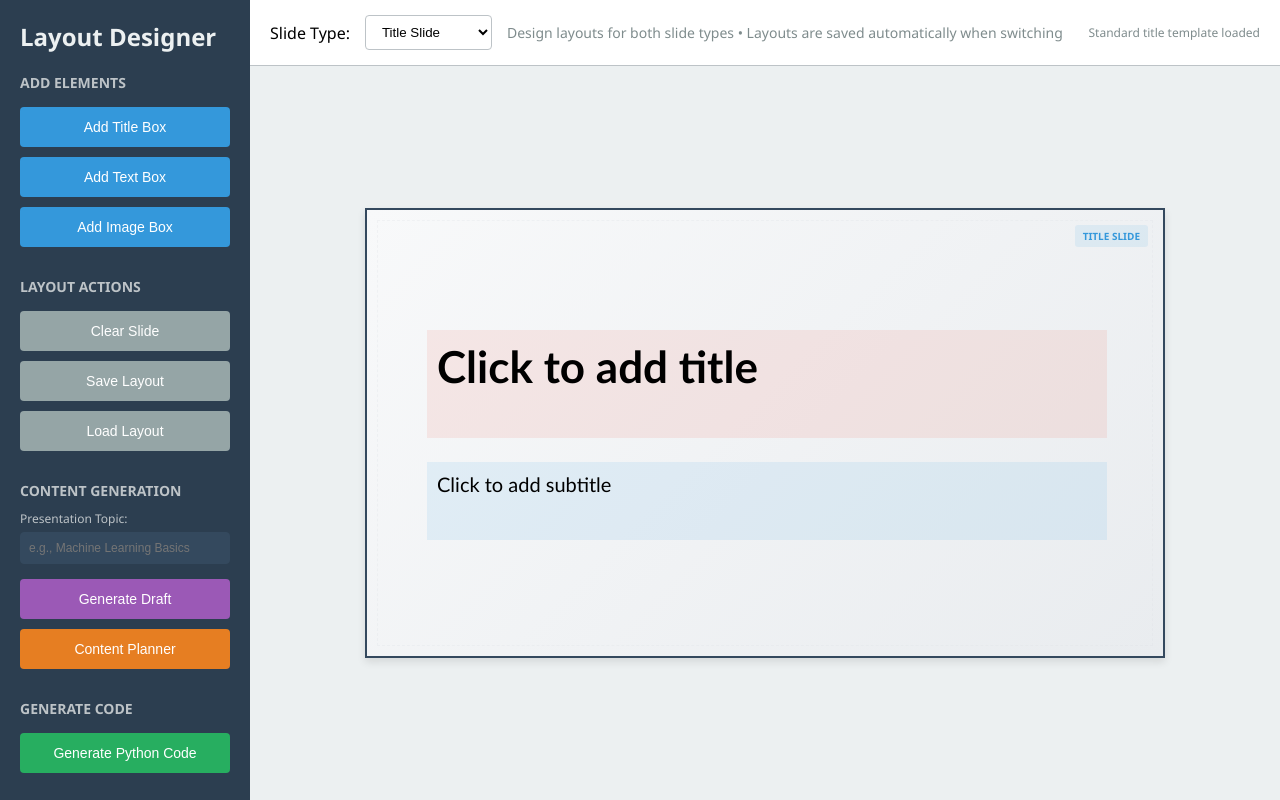
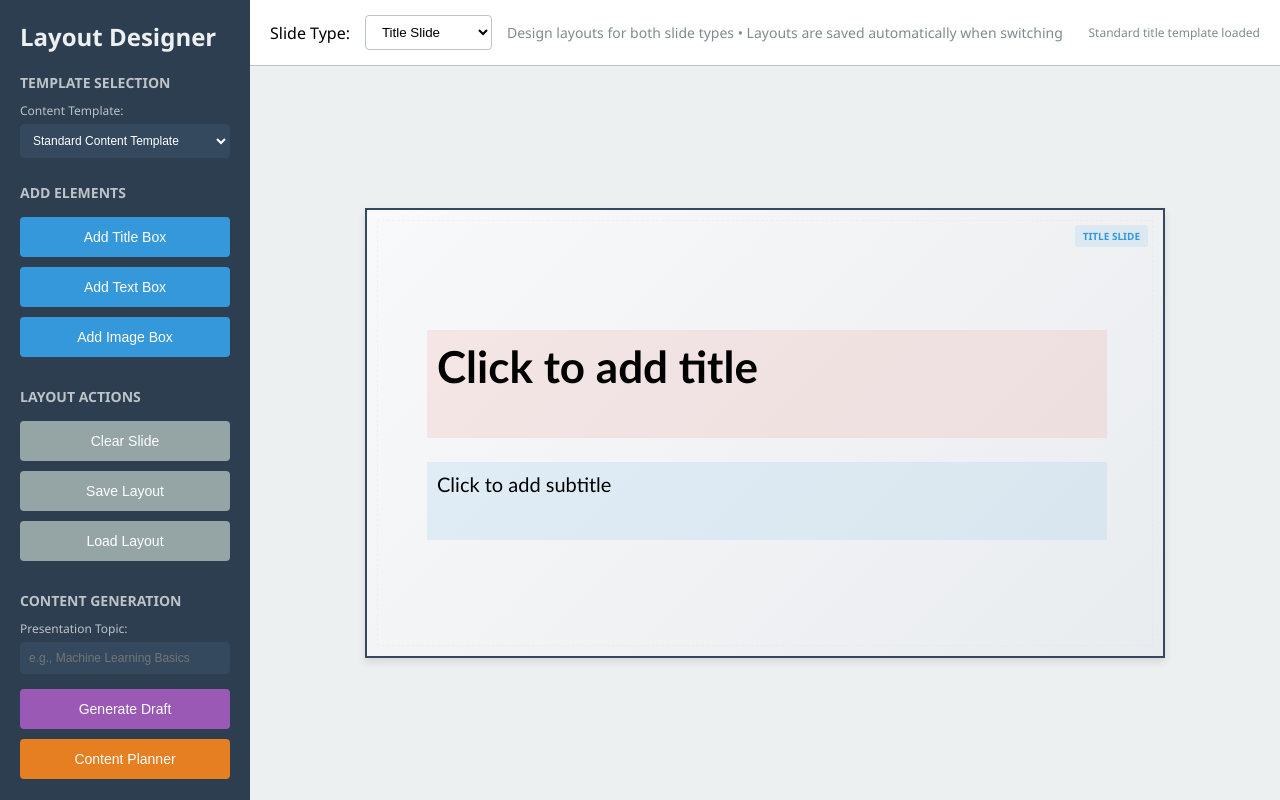
Before and after one commit to Aufco/powerpoint-layout-designer, a Flask app: page / in a window 1280 px wide. Run offline with Flask 3, Linux system fonts and the light colour scheme.

Commit message:
Update project files

```diff
--- a/app.py
+++ b/app.py
@@ -9,6 +9,8 @@ from pptx.util import Inches, Pt
 from pptx.enum.text import PP_ALIGN, MSO_AUTO_SIZE
 from pptx.enum.text import MSO_ANCHOR
 from pptx.dml.color import RGBColor
+from pptx.enum.dml import MSO_THEME_COLOR
+from pptx.enum.shapes import MSO_SHAPE
 import re
 import math
 
@@ -164,7 +166,7 @@ def generate_textbox_code(element, index):
             f"            p = text_frame_{index}.paragraphs[0]",
             f"        else:",
             f"            p = text_frame_{index}.add_paragraph()",
-            f"        p.text = item.strip()",
+            f"        p.text = f'• {{item.strip()}}'",
             f"        p.level = 0  # First level bullet",
             f"        # Format the paragraph",
             f"        for run in p.runs:",
@@ -204,10 +206,34 @@ def generate_image_code(element, index):
     lines = [
         f"# Add image {index + 1}",
         f"# Note: Replace 'path_to_image.jpg' with your actual image path",
-        f"image_{index} = slide.shapes.add_picture(",
-        f"    'path_to_image.jpg',",
-        f"    Inches({left}), Inches({top}), Inches({width}), Inches({height})",
-        f")",
+        f"try:",
+        f"    # Try to add actual image",
+        f"    image_{index} = slide.shapes.add_picture(",
+        f"        'path_to_image.jpg',",
+        f"        Inches({left}), Inches({top}), Inches({width}), Inches({height})",
+        f"    )",
+        f"except:",
+        f"    # If image file not found, add placeholder rectangle",
+        f"    from pptx.enum.shapes import MSO_SHAPE",
+        f"    rectangle_{index} = slide.shapes.add_shape(",
+        f"        MSO_SHAPE.RECTANGLE,",
+        f"        Inches({left}), Inches({top}), Inches({width}), Inches({height})",
+        f"    )",
+        f"    # Style as image placeholder",
+        f"    fill = rectangle_{index}.fill",
+        f"    fill.solid()",
+        f"    fill.fore_color.rgb = RGBColor(240, 240, 240)",
+        f"    line = rectangle_{index}.line",
+        f"    line.color.rgb = RGBColor(169, 169, 169)",
+        f"    line.width = Pt(1)",
+        f"    # Add placeholder text",
+        f"    if rectangle_{index}.has_text_frame:",
+        f"        text_frame = rectangle_{index}.text_frame",
+        f"        text_frame.clear()",
+        f"        p = text_frame.paragraphs[0]",
+        f"        p.text = '[INSERT IMAGE HERE]'",
+        f"        p.alignment = PP_ALIGN.CENTER",
+        f"        text_frame.vertical_anchor = MSO_ANCHOR.MIDDLE",
         ""
     ]
 
@@ -367,7 +393,8 @@ def create_presentation():
 
                     # Configure text frame properties
                     text_frame.word_wrap = True
-                    text_frame.auto_size = MSO_AUTO_SIZE.TEXT_TO_FIT_SHAPE
+                    # Don't use auto-sizing to preserve exact font sizes
+                    text_frame.auto_size = MSO_AUTO_SIZE.NONE
 
                     # Determine what content to use
                     if element['type'] == 'title':
@@ -377,7 +404,11 @@ def create_presentation():
                         p.text = content_text
                         p.alignment = PP_ALIGN.CENTER
 
-                        # Apply title formatting from the designer
+                        # Apply title formatting from the designer - force run creation
+                        if not p.runs:
+                            text_content = p.text
+                            p.text = text_content
+
                         for run in p.runs:
                             font = run.font
                             font.name = element.get('font_name', 'Calibri')
@@ -393,11 +424,15 @@ def create_presentation():
                             p.text = content_text if content_text else ""
                             p.alignment = PP_ALIGN.CENTER
 
-                            if p.runs:
-                                for run in p.runs:
-                                    font = run.font
-                                    font.name = element.get('font_name', 'Calibri')
-                                    font.size = Pt(element.get('font_size', 18))
+                            # Force run creation and apply formatting
+                            if not p.runs:
+                                text_content = p.text
+                                p.text = text_content
+
+                            for run in p.runs:
+                                font = run.font
+                                font.name = element.get('font_name', 'Calibri')
+                                font.size = Pt(element.get('font_size', 18))
                         else:
                             # For content slides, parse and add bullet points if list_type is bullet
                             if element.get('list_type', 'none') == 'bullet':
@@ -412,16 +447,17 @@ def create_presentation():
                                         else:
                                             p = text_frame.add_paragraph()
 
-                                        p.text = bullet_text.strip()
+                                        # Add bullet character manually for blank layouts
+                                        p.text = f"• {bullet_text.strip()}"
                                         p.level = 0  # First level bullet
 
-                                        # Apply formatting from the designer
-                                        # Format the paragraph first, then apply to runs
-                                        font = p.font
-                                        font.name = element.get('font_name', 'Calibri')
-                                        font.size = Pt(element.get('font_size', 18))
+                                        # Apply formatting from the designer - force run creation
+                                        if not p.runs:
+                                            # Force run creation by setting text again
+                                            text_content = p.text
+                                            p.text = text_content
 
-                                        # Also apply to any existing runs
+                                        # Apply to all runs
                                         for run in p.runs:
                                             run_font = run.font
                                             run_font.name = element.get('font_name', 'Calibri')
@@ -431,35 +467,66 @@ def create_presentation():
                                     p = text_frame.paragraphs[0]
                                     p.text = content_text
 
-                                    if p.runs:
-                                        for run in p.runs:
-                                            font = run.font
-                                            font.name = element.get('font_name', 'Calibri')
-                                            font.size = Pt(element.get('font_size', 18))
+                                    # Force run creation and apply formatting
+                                    if not p.runs:
+                                        text_content = p.text
+                                        p.text = text_content
+
+                                    for run in p.runs:
+                                        font = run.font
+                                        font.name = element.get('font_name', 'Calibri')
+                                        font.size = Pt(element.get('font_size', 18))
                             else:
                                 # Plain text without bullets
                                 p = text_frame.paragraphs[0]
                                 p.text = content_text
 
-                                if p.runs:
-                                    for run in p.runs:
-                                        font = run.font
-                                        font.name = element.get('font_name', 'Calibri')
-                                        font.size = Pt(element.get('font_size', 18))
+                                # Force run creation and apply formatting
+                                if not p.runs:
+                                    text_content = p.text
+                                    p.text = text_content
+
+                                for run in p.runs:
+                                    font = run.font
+                                    font.name = element.get('font_name', 'Calibri')
+                                    font.size = Pt(element.get('font_size', 18))
 
                 elif element['type'] == 'image':
-                    # Add image placeholder with exact positioning
-                    textbox = slide.shapes.add_textbox(
+                    # Add image placeholder rectangle with border
+                    # Add a rectangle shape as image placeholder
+                    rectangle = slide.shapes.add_shape(
+                        MSO_SHAPE.RECTANGLE,
                         Inches(element['left']),
                         Inches(element['top']),
                         Inches(element['width']),
                         Inches(element['height'])
                     )
-                    text_frame = textbox.text_frame
-                    text_frame.clear()
-                    p = text_frame.paragraphs[0]
-                    p.text = "[IMAGE PLACEHOLDER]"
-                    p.alignment = PP_ALIGN.CENTER
+
+                    # Style the rectangle to look like an image placeholder
+                    fill = rectangle.fill
+                    fill.solid()
+                    fill.fore_color.rgb = RGBColor(240, 240, 240)  # Light gray background
+
+                    line = rectangle.line
+                    line.color.rgb = RGBColor(169, 169, 169)  # Gray border
+                    line.width = Pt(1)
+
+                    # Add text to indicate this is an image placeholder
+                    if rectangle.has_text_frame:
+                        text_frame = rectangle.text_frame
+                        text_frame.clear()
+                        p = text_frame.paragraphs[0]
+                        p.text = "[INSERT IMAGE HERE]"
+                        p.alignment = PP_ALIGN.CENTER
+                        text_frame.vertical_anchor = MSO_ANCHOR.MIDDLE
+
+                        # Format the placeholder text
+                        if p.runs:
+                            for run in p.runs:
+                                font = run.font
+                                font.name = 'Calibri'
+                                font.size = Pt(14)
+                                font.color.rgb = RGBColor(128, 128, 128)  # Gray text
 
         # Save presentation to memory
         file_buffer = io.BytesIO()
--- a/templates/index.html
+++ b/templates/index.html
@@ -447,6 +447,17 @@
         <!-- Toolbar -->
         <div class="toolbar">
             <h2>Layout Designer</h2>
+
+            <div class="section">
+                <h3>Template Selection</h3>
+                <div class="form-group">
+                    <label>Content Template:</label>
+                    <select id="template-selector" onchange="changeTemplate()">
+                        <option value="standard">Standard Content Template</option>
+                        <option value="with-image">My Content Template (with Image)</option>
+                    </select>
+                </div>
+            </div>
 
             <div class="section">
                 <h3>Add Elements</h3>
@@ -618,6 +629,7 @@
         let generatedFilename = '';
         let currentSlides = [];
         let currentTopic = '';
+        let currentTemplate = 'standard';
 
         // Store separate layouts for title and content slides
         let savedLayouts = {
@@ -634,6 +646,7 @@
 
         // Standard template layouts matching python-pptx defaults for 16:9 format
         const STANDARD_TEMPLATES = {
+            standard: {
                 title: {
                     elements: [
                         {
@@ -686,6 +699,72 @@
                         }
                     ]
                 }
+            },
+            'with-image': {
+                title: {
+                    elements: [
+                        {
+                            type: 'title',
+                            left: 1.0,
+                            top: 2.0,
+                            width: 11.333,
+                            height: 1.8,
+                            content: 'Click to add title',
+                            font_size: 44,
+                            font_name: 'Calibri',
+                            list_type: 'none'
+                        },
+                        {
+                            type: 'textbox',
+                            left: 1.0,
+                            top: 4.2,
+                            width: 11.333,
+                            height: 1.3,
+                            content: 'Click to add subtitle',
+                            font_size: 20,
+                            font_name: 'Calibri',
+                            list_type: 'none'
+                        }
+                    ]
+                },
+                content: {
+                    elements: [
+                        {
+                            type: 'title',
+                            left: 0,
+                            top: 0,
+                            width: 13.333,
+                            height: 1.2166666666666666,
+                            content: 'Click to add title',
+                            font_size: 40,
+                            font_name: 'Calibri',
+                            list_type: 'none'
+                        },
+                        {
+                            type: 'textbox',
+                            left: 0,
+                            top: 0.7666666666666667,
+                            width: 7.2998175,
+                            height: 6.733333333333333,
+                            content: 'Click to add text',
+                            font_size: 28,
+                            font_name: 'Calibri',
+                            list_type: 'bullet'
+                        },
+                        {
+                            type: 'image',
+                            left: 7.34981625,
+                            top: 0.8,
+                            width: 5.98318375,
+                            height: 6.7,
+                            content: 'IMAGE PLACEHOLDER',
+                            font_size: 18,
+                            font_name: 'Calibri',
+                            list_type: 'none'
+                        }
+                    ]
+                }
+            }
         };
 
         // Initialize
@@ -1025,23 +1104,40 @@
             // Add new slide type class
             canvas.classList.add(currentSlideType + '-slide');
 
-            // Load saved layout if available, otherwise load standard template
+            // Load saved layout if available, otherwise load current template
             if (savedLayouts[currentSlideType]) {
                 console.log(`Loading saved ${currentSlideType} layout`);
                 loadLayoutData(savedLayouts[currentSlideType]);
                 statusEl.textContent = `Custom ${currentSlideType} layout loaded`;
-            } else if (STANDARD_TEMPLATES[currentSlideType]) {
-                console.log(`Loading standard ${currentSlideType} template`);
+            } else if (STANDARD_TEMPLATES[currentTemplate] && STANDARD_TEMPLATES[currentTemplate][currentSlideType]) {
+                console.log(`Loading ${currentTemplate} ${currentSlideType} template`);
                 loadLayoutData({
                     slide_type: currentSlideType,
-                    elements: STANDARD_TEMPLATES[currentSlideType].elements
+                    elements: STANDARD_TEMPLATES[currentTemplate][currentSlideType].elements
                 });
                 // Save this as the default layout
                 savedLayouts[currentSlideType] = getLayoutData();
-                statusEl.textContent = `Standard ${currentSlideType} template loaded`;
+                const templateName = currentTemplate === 'standard' ? 'Standard' : 'My Content';
+                statusEl.textContent = `${templateName} ${currentSlideType} template loaded`;
             }
 
             console.log('Slide type changed to:', currentSlideType);
+        }
+
+        function changeTemplate() {
+            const templateSelector = document.getElementById('template-selector');
+            currentTemplate = templateSelector.value;
+
+            // Clear saved layouts to force reload from new template
+            savedLayouts = {
+                title: null,
+                content: null
+            };
+
+            // Reload current slide type with new template
+            updateSlideType();
+
+            console.log('Template changed to:', currentTemplate);
         }
 
         function saveLayout() {
@@ -1400,14 +1496,14 @@
             if (!savedLayouts.title) {
                 savedLayouts.title = {
                     slide_type: 'title',
-                    elements: STANDARD_TEMPLATES.title.elements
+                    elements: STANDARD_TEMPLATES[currentTemplate].title.elements
                 };
             }
 
             if (!savedLayouts.content) {
                 savedLayouts.content = {
                     slide_type: 'content',
-                    elements: STANDARD_TEMPLATES.content.elements
+                    elements: STANDARD_TEMPLATES[currentTemplate].content.elements
                 };
             }
 
```
Lines whose indentation alone changed are shown as unchanged.
